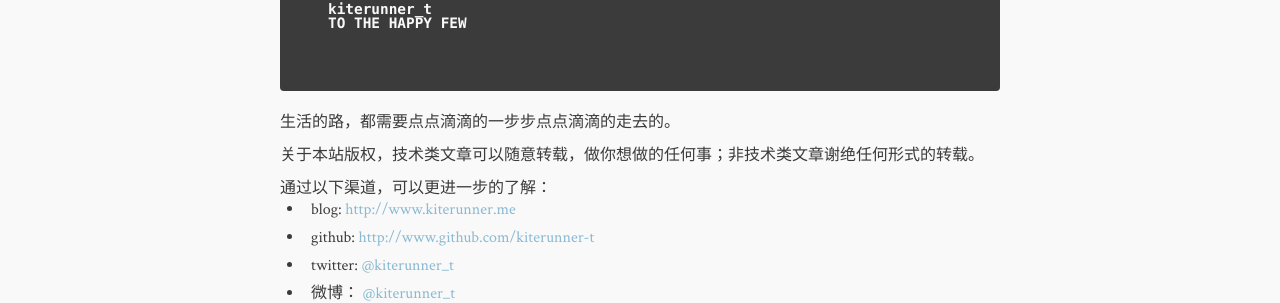
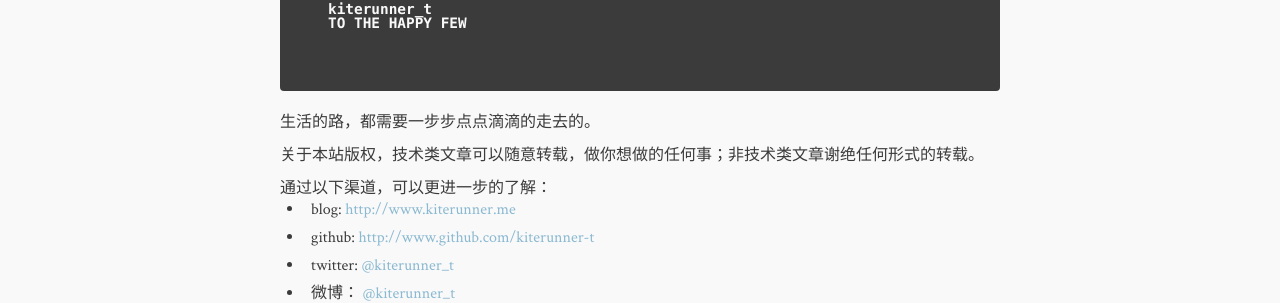
Before and after one commit to kiterunner-t/kiterunner-t.github.io, a Jekyll site: the page built from about.md, in a window 1280 px wide. Shown: the part 722-1025 px from the top of the page. Built offline with Jekyll 4.4.1, drawn with Linux system fonts in a browser that asks for light colours; comment, search, counter and statistics services are not loaded.

Commit message:
Update about.md

```diff
--- a/about.md
+++ b/about.md
@@ -10,7 +10,7 @@ feature: soft-trees.jpg
     kiterunner_t
     TO THE HAPPY FEW
 
-生活的路，都需要点点滴滴的一步步点点滴滴的走去的。
+生活的路，都需要一步步点点滴滴的走去的。
 
 关于本站版权，技术类文章可以随意转载，做你想做的任何事；非技术类文章谢绝任何形式的转载。
 
```
